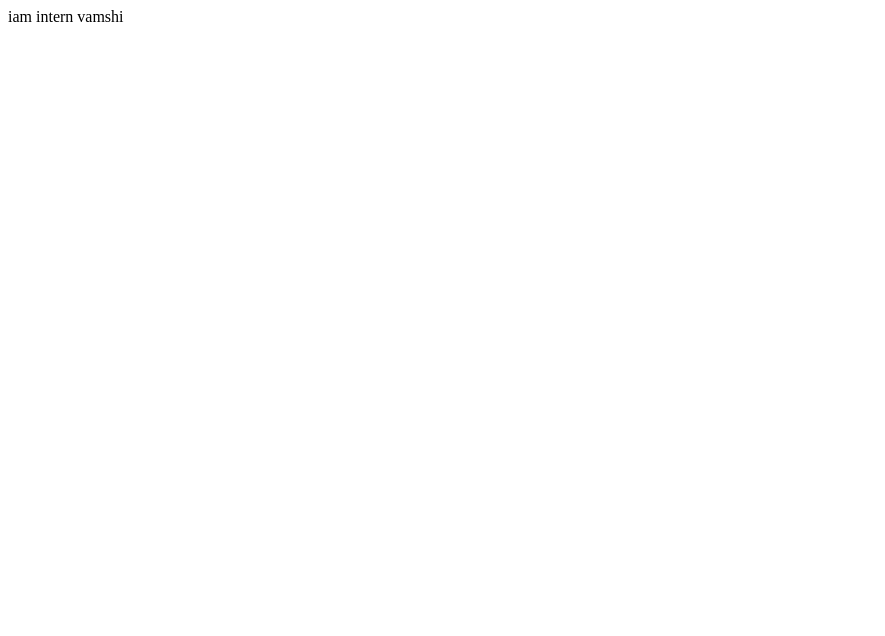
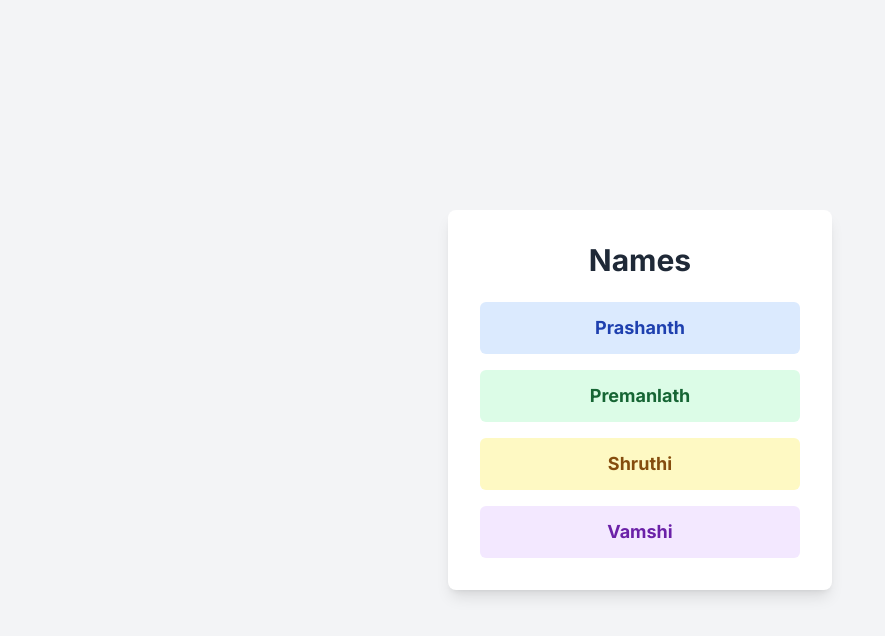
Before and after one commit to iprashanthvanam/testrepositpry, a plain HTML site: page index.html in a window 1280 px wide. Shown: the whole page, without its empty margins (0-885 px from the left). Drawn offline with nearby package versions, Linux system fonts and the light colour scheme.

Commit message:
Update index.html

```diff
--- a/index.html
+++ b/index.html
@@ -1 +1,26 @@
-iam intern vamshi
+<!DOCTYPE html>
+<html lang="en">
+<head>
+    <meta charset="UTF-8">
+    <meta name="viewport" content="width=device-width, initial-scale=1.0">
+    <title>Centered Names</title>
+    <script src="https://cdn.tailwindcss.com"></script>
+    <style>
+        @import url('https://fonts.googleapis.com/css2?family=Inter:wght@400;700&display=swap');
+        body {
+            font-family: 'Inter', sans-serif;
+        }
+    </style>
+</head>
+<body class="bg-gray-100 flex items-center justify-center min-h-screen">
+    <div class="bg-white p-8 rounded-lg shadow-lg max-w-sm w-full text-center">
+        <h1 class="text-3xl font-bold text-gray-800 mb-6">Names</h1>
+        <ul class="space-y-4">
+            <li class="p-3 bg-blue-100 text-blue-800 rounded-md font-semibold text-lg">Prashanth</li>
+            <li class="p-3 bg-green-100 text-green-800 rounded-md font-semibold text-lg">Premanlath</li>
+            <li class="p-3 bg-yellow-100 text-yellow-800 rounded-md font-semibold text-lg">Shruthi</li>
+            <li class="p-3 bg-purple-100 text-purple-800 rounded-md font-semibold text-lg">Vamshi</li>
+        </ul>
+    </div>
+</body>
+</html>
```
